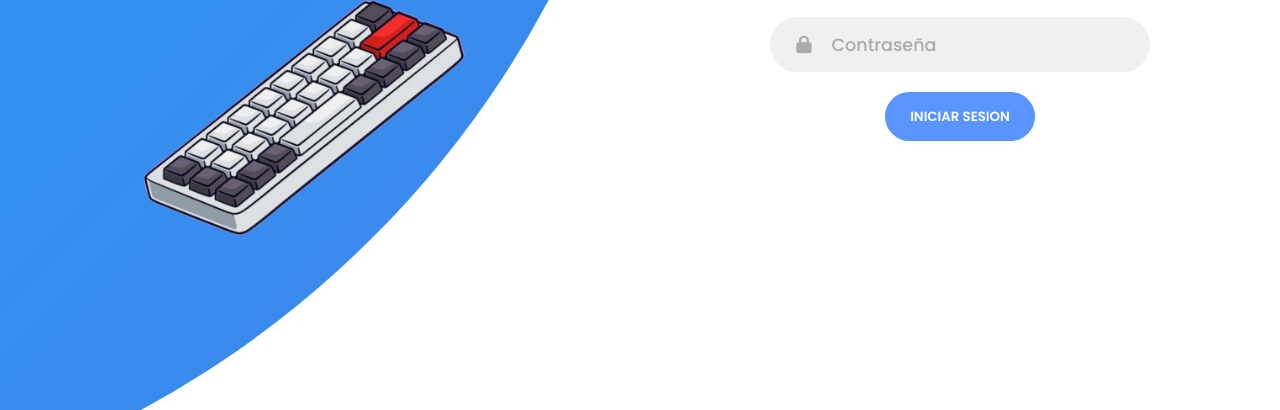
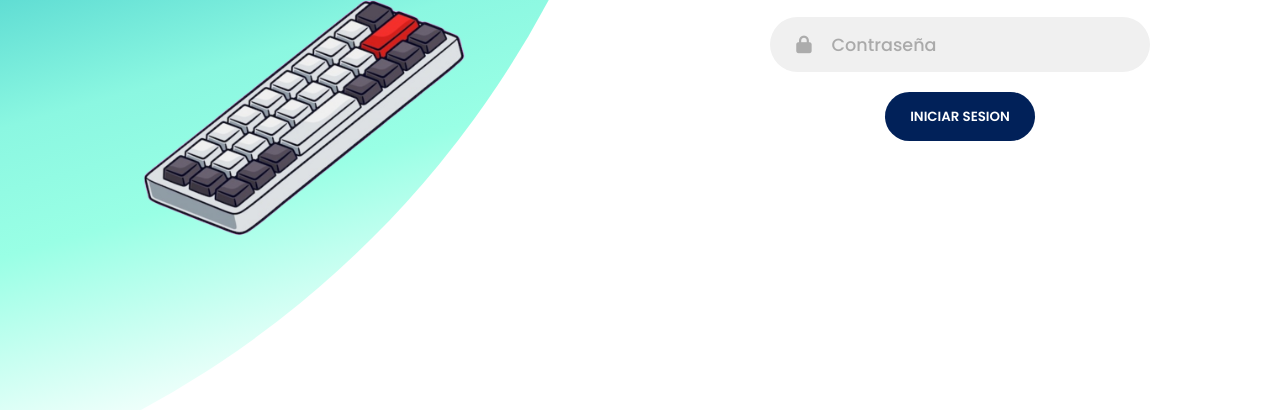
Before and after one commit to david-guillermo/SwitchSpot, a plain HTML site: page docs/views/Login.html in a window 1280 px wide. Shown: the part 390-800 px from the top of the page. Drawn offline with Linux system fonts and the light colour scheme.

Commit message:
SwitchSpot

```diff
--- a/docs/Scripts/Login.js
+++ b/docs/Scripts/Login.js
@@ -12,9 +12,3 @@ sign_in_btn.addEventListener("click", () => {
 
 let email = "";
 const emailRegex = /^[a-zA-Z0-9._]+@[a-zA-Z0-9._]+\.[a-zA-Z]+$/;
-
-if (emailRegex.test(email)) {
-    console.log("El correo electrónico es válido.");
-}else{
-    console.log("El correo electrónico no es válido.");
-};
--- a/docs/styles/Login.css
+++ b/docs/styles/Login.css
@@ -154,7 +154,7 @@ border-color: #4481eb;
 
 .btn {
 width: 150px;
-background-color: #5995fd;
+background-color: #012159;
 border: none;
 outline: none;
 height: 49px;
@@ -188,7 +188,8 @@ width: 2000px;
 top: -10%;
 right: 48%;
 transform: translateY(-50%);
-background-image: linear-gradient(-45deg, #4481eb 0%, #04befe 100%);
+background: rgb(255,255,255);
+background: linear-gradient(344deg, rgba(255,255,255,1) 9%, rgba(153,255,229,1) 18%, rgba(139,247,225,1) 23%, rgba(20,175,187,1) 37%, rgba(14,64,240,1) 52%);
 transition: 1.8s ease-in-out;
 border-radius: 50%;
 z-index: 6;
```
Also changed, not shown: docs/views/Login.html (+0 -2 lines), pruebas/pruebas.html (deleted, +0 -12 lines), pruebas/prueba.js (added), pruebas/pruebas.css (added).
